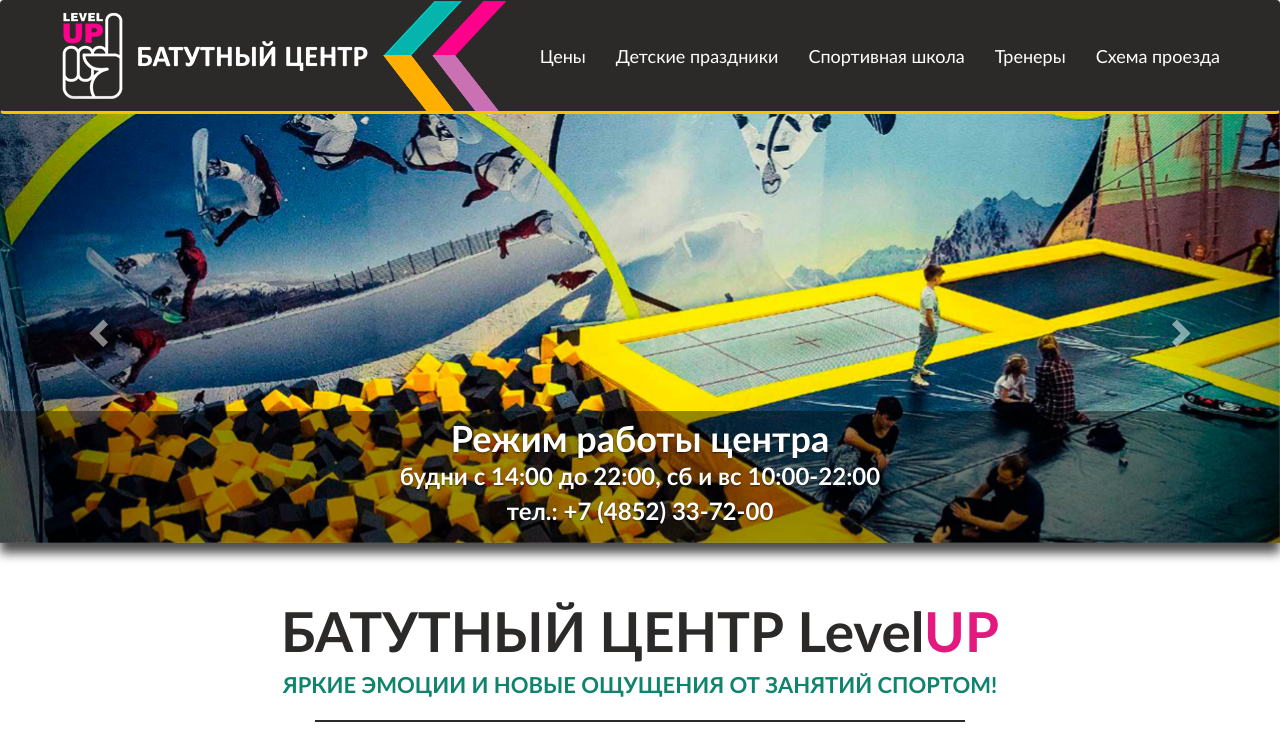
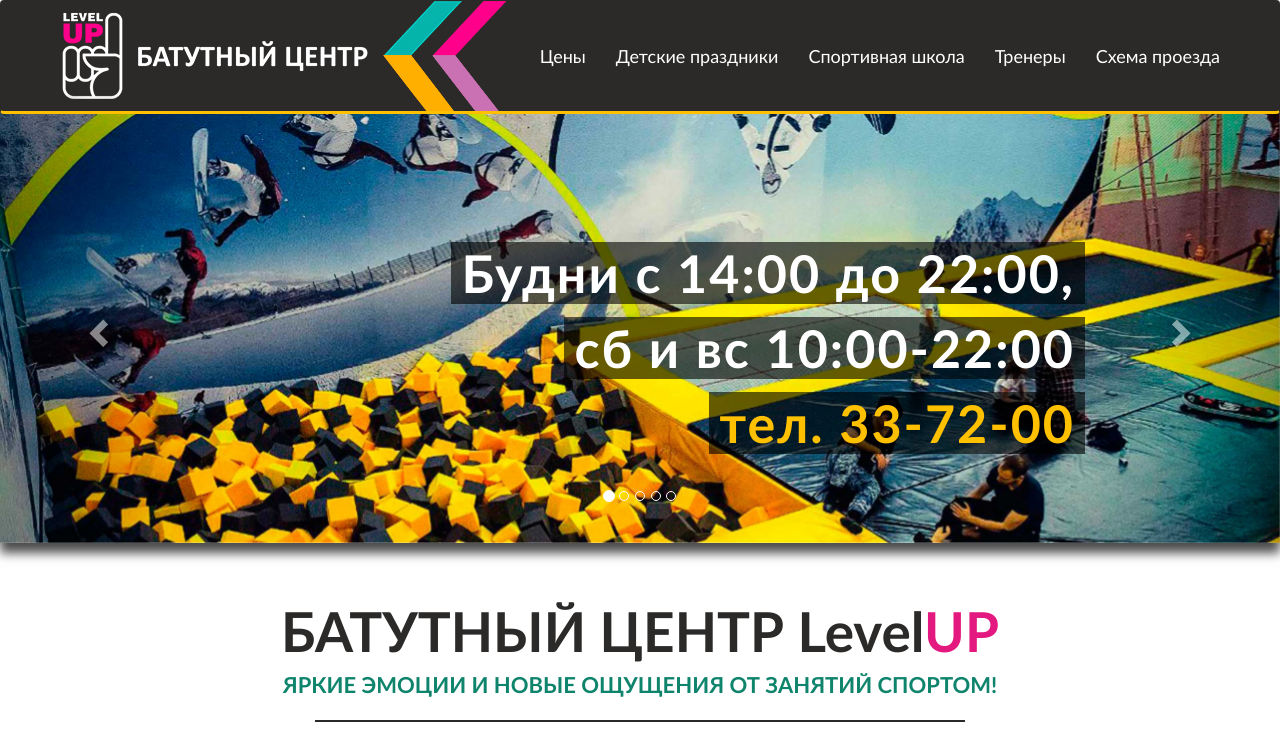
Before and after one commit to IvanBot/levelup, a PHP site: page / in a window 1280 px wide. Shown: the top 742 px of the page. Run offline with PHP 8.4, Linux system fonts and the light colour scheme; data that the repository does not hold is empty; some libraries are stand-ins or nearby versions.

Commit message:
исправлены отступы карусели от меню для моб устройств

```diff
--- a/css/style.css
+++ b/css/style.css
@@ -168,51 +168,161 @@ a:visited{
              box-shadow: 0px 10px 10px rgba(0,0,0, 0.7);
 }
 
+#carousel_2{
+    margin: 65px 0 0 0;
+     -webkit-box-shadow: 0px 10px 10px rgba(0,0,0, 0.7);
+        -moz-box-shadow: 0px 10px 10px rgba(0,0,0, 0.7);
+          -o-box-shadow: 0px 10px 10px rgba(0,0,0, 0.7);
+             box-shadow: 0px 10px 10px rgba(0,0,0, 0.7);
+}
 
 
 /* Режим работы */
-.rezim_raboty{
-       position: absolute;
-        height: 100%;
-        width: 100%;
-        padding: 290px 0;
+
+@media (max-width: 767px) {
+    .rezim_rabory {
+        z-index: 800;
+        position: absolute;
         text-align: right;
-        z-index: 900;
-        line-height: 50px;
-        text-overflow: auto;
+        display: block;
+        height: auto;
+        width: auto;
+        color: #fff;
+
+        font-weight: bold;
+        padding: 3px 3px;
+
+        letter-spacing: 2px;
+        line-height: 25px;
+        top: 13%;
+        right: 12%;
+    }
+
+        .rez_b{
+        font-size: 18px;
+		padding: 0 5px;
+			color: #ffc000;
+        background: rgba(0,0,0,0.6);
+
+    }
+
+        .rez_r{
+        font-size: 18px;
+		padding: 0 5px;
+        background: rgba(0,0,0,0.6);
+
+    }
 }
 
-.carousel-caption{
-    position: absolute;
-    right: 0;
-    bottom: 0;
-    left: 0;
-    padding: 0 0 15px 0;
 
-    background: rgba(0,0,0,0.4);
-    text-align: center;
+@media (min-width: 768px) and (max-width:991px){
+    .rezim_rabory {
+        z-index: 800;
+        position: absolute;
+        text-align: right;
+        display: block;
+        height: auto;
+        width: auto;
+        color: #fff;
+
+        font-weight: bold;
+        padding: 3px 3px;
+
+        letter-spacing: 2px;
+        line-height: 40px;
+        top: 17%;
+        right: 5%;
+    }
+
+        .rez_b{
+        font-size: 32px;
+		padding: 0 5px;
+        background: rgba(0,0,0,0.6);
+        color: #ffc000;
+    }
+
+        .rez_r{
+        font-size: 32px;
+		padding: 0 5px;
+        background: rgba(0,0,0,0.6);
+
+    }
+}
+
+@media (min-width: 992px) and (max-width:1199px){
+    .rezim_rabory {
+        z-index: 800;
+        position: absolute;
+        text-align: right;
+        display: block;
+        height: auto;
+        width: auto;
+        color: #fff;
+
+        font-weight: bold;
+        padding: 3px 3px;
+
+        letter-spacing: 2px;
+        line-height: 40px;
+        top: 25%;
+        right: 5%;
+    }
+
+        .rez_b{
+        font-size: 42px;
+		padding: 0 5px;
+        background: rgba(0,0,0,0.6);
+        color: #ffc000;
+
+    }
+
+        .rez_r{
+        font-size: 42px;
+		padding: 0 5px;
+        background: rgba(0,0,0,0.6);
+
+    }
+}
+
+@media (min-width: 1200px){
+    .rezim_rabory {
+        z-index: 800;
+        position: absolute;
+        text-align: right;
+        display: block;
+        height: auto;
+        width: auto;
+        color: #fff;
+
+        font-weight: bold;
+        padding: 3px 3px;
+
+        letter-spacing: 2px;
+        line-height: 60px;
+        top: 30%;
+        right: 15%;
+
+    }
+
+        .rez_b{
+        font-size: 52px;
+		padding: 0 10px;
+		color: #ffc000;
+        background: rgba(0,0,0,0.6);
+
+    }
+
+        .rez_r{
+        font-size: 52px;
+		padding: 0 10px;
+        background: rgba(0,0,0,0.6);
+
+    }
 
 }
 
-.car_b{
-        height: 100%;
-        width: 100%;
-        color: #fff;
-        font-weight: bold;
-        line-height: 15px;
-        padding: 0 0 2px 0;
 
-}
 
-.car_r{
-        height: 100%;
-        width: 100%;
-        color: #fff;
-        font-weight: bold;
-        line-height: 5px;
-        padding: 5px 0;
-
-}
 
 
 /* Заголовок и контент */
@@ -284,14 +394,37 @@ a:visited{
         margin-bottom: 10px;
 }
 
-.content_price{
 
+@media (max-width: 767px) {
+	.content_price{
+     left: 0;
+     width: 100%;
+     padding: 45px 0 0 0;
+     margin-top: 40px;
+     text-align: center;
+	}
+}
+@media (min-width: 768px) and (max-width:1199px){
+		.content_price{
      left: 0;
      width: 100%;
      padding: 45px 0 0 0;
      margin-top: 110px;
      text-align: center;
+	}
 }
+
+@media (min-width: 1200px){
+	.content_price{
+     left: 0;
+     width: 100%;
+     padding: 45px 0 0 0;
+     margin-top: 110px;
+     text-align: center;
+	}
+}
+
+
 
 
 #cherta{
--- a/index.html
+++ b/index.html
@@ -59,28 +59,35 @@
         <!-- Конец основного меню -->
 
    <!-- Режим работы -->
+  <div class="rezim_rabory">
 
 
+                     <h class="rez_r">Будни с 14:00 до 22:00,</h><br>
+                     <h class="rez_r">сб и вс 10:00-22:00</h><br>
+                     <h class="rez_b">тел. 33-72-00</h>
+
+  </div>
 
     <!-- Конец режима работы -->
 
 
-       <!-- Карусель фотографий -->
-       <div id="carousel" class="carousel slide" data-ride="carousel">
+   <!-- Карусель фотографий -->
+        <!-- Карусель 1 -->
+    <div id="carousel" class="carousel slide hidden-xs" data-ride="carousel">
           <!-- Индикаторы -->
-
+       <ol class="carousel-indicators">
+        <li data-target="#carousel" data-slide-to="0" class="active"></li>
+        <li data-target="#carousel" data-slide-to="1"></li>
+        <li data-target="#carousel" data-slide-to="2"></li>
+        <li data-target="#carousel" data-slide-to="3"></li>
+        <li data-target="#carousel" data-slide-to="4"></li>
+       </ol>
 
           <!-- Слайды и подписи -->
           <div class="carousel-inner">
-            <div class="carousel-caption">
-                <h1 class="car_b hidden-xs">Режим работы центра</h1>
-                <h3 class="car_r hidden-xs">будни с 14:00 до 22:00, сб и вс 10:00-22:00</h3>
-                <h3 class="car_r hidden-xs">тел.: +7 (4852) 33-72-00</h3>
 
-                <h7 class="car_b visible-xs">Режим работы центра</h7>
-                <h8 class="car_r visible-xs">будни с 14:00 до 22:00, сб и вс 10:00-22:00</h8>
-                <h8 class="car_r visible-xs">тел.: +7 (4852) 33-72-00</h8>
-            </div>
+
+
 
 
             <div class="active item"> <img src="img/001.jpg" class="img-responsive" alt="Responsive image"> </div>
@@ -97,10 +104,35 @@
           <a class="right carousel-control" href="#carousel" data-slide="next">
             <span class="glyphicon glyphicon-chevron-right"></span>
           </a>
+    </div>
 
 
 
-        </div>
+    <!-- Карусель 2 -->
+    <div id="carousel_2" class="carousel slide hidden-lg hidden-sm hidden-md" data-ride="carousel">
+          <!-- Индикаторы -->
+
+
+          <!-- Слайды и подписи -->
+          <div class="carousel-inner">
+
+            <div class="active item"> <img src="img/001.jpg" class="img-responsive" alt="Responsive image"> </div>
+            <div class="item">  <img src="img/002.jpg" class="img-responsive" alt="Responsive image"> </div>
+            <div class="item">  <img src="img/003.jpg" class="img-responsive" alt="Responsive image"> </div>
+            <div class="item">  <img src="img/004.jpg" class="img-responsive" alt="Responsive image"> </div>
+            <div class="item">  <img src="img/005.jpg" class="img-responsive" alt="Responsive image"> </div>
+          </div>
+
+          <!-- Контроллеры -->
+          <a class="left carousel-control" href="#carousel" data-slide="prev">
+            <span class="glyphicon glyphicon-chevron-left"></span>
+          </a>
+          <a class="right carousel-control" href="#carousel" data-slide="next">
+            <span class="glyphicon glyphicon-chevron-right"></span>
+          </a>
+    </div>
+
+
        <!-- Конец Карусели фотографий -->
 
          <!-- Заголовок и контент -->
--- a/price.html
+++ b/price.html
@@ -70,7 +70,7 @@
         </div>
 
 
-
+       <br>
 
         <!-- Контент -->
 
```
